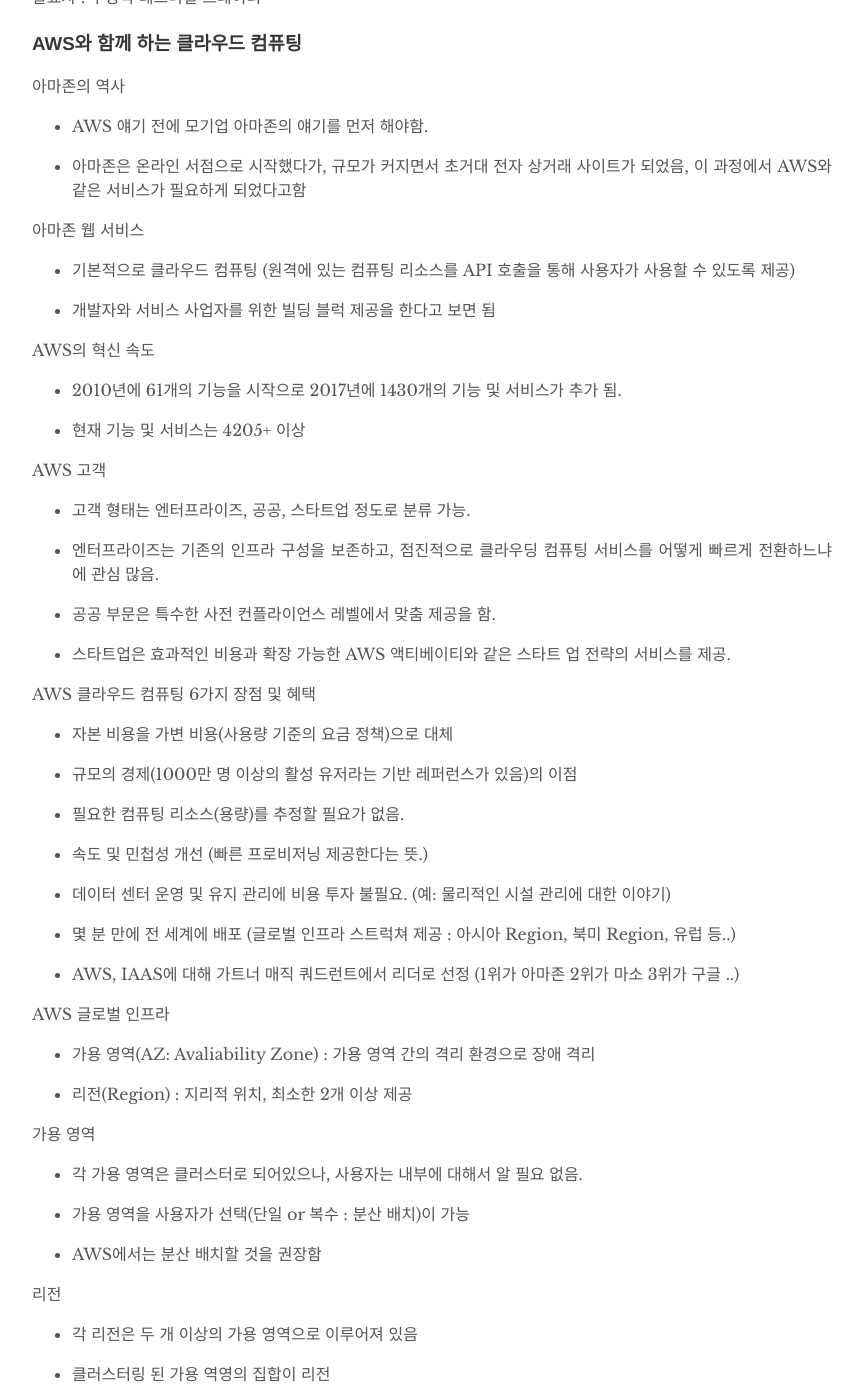
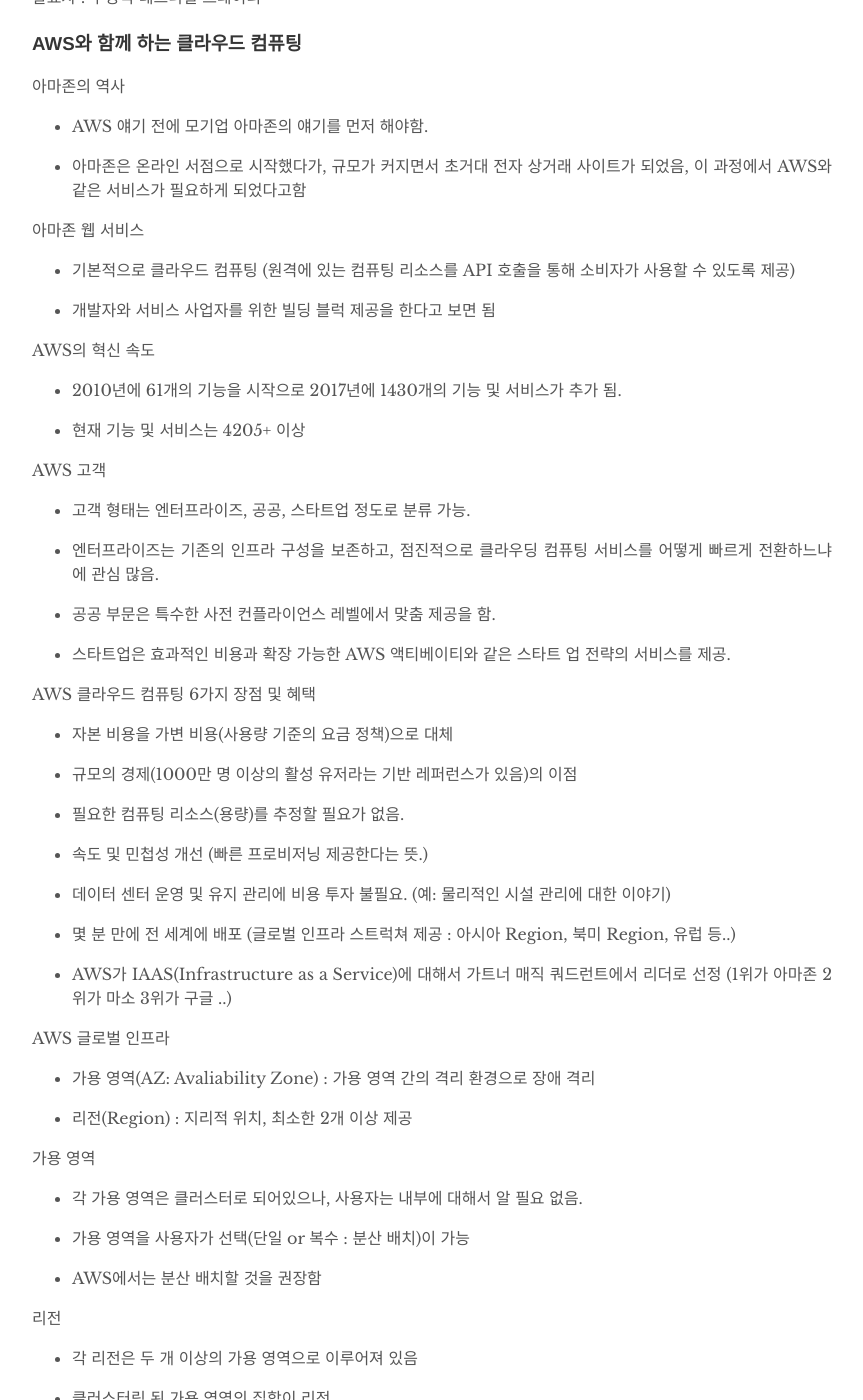
Before and after one commit to glqdlt/glqdlt.github.io, a Jekyll site: the page built from _posts/2018-04-18-AWSomeday 후기.md, in a window 1280 px wide and 1400 px high, scrolled down 1721 px. Shown: the whole window, without its empty margins (208-1071 px from the left). Built offline with Jekyll 4.4.1, drawn with Linux system fonts in a browser that asks for light colours; comment, search, counter and statistics services are not loaded.

Commit message:
update : 보충 설명

```diff
--- a/_posts/2018-04-18-AWSomeday 후기.md
+++ b/_posts/2018-04-18-AWSomeday 후기.md
@@ -48,7 +48,7 @@
 
 아마존 웹 서비스
 
-+ 기본적으로 클라우드 컴퓨팅 (원격에 있는 컴퓨팅 리소스를 API 호출을 통해 사용자가 사용할 수 있도록 제공)
++ 기본적으로 클라우드 컴퓨팅 (원격에 있는 컴퓨팅 리소스를 API 호출을 통해 소비자가 사용할 수 있도록 제공)
 
 + 개발자와 서비스 사업자를 위한 빌딩 블럭 제공을 한다고 보면 됨
 
@@ -83,7 +83,7 @@
 + 몇 분 만에 전 세계에 배포 (글로벌 인프라 스트럭쳐 제공 : 아시아 Region, 북미 Region, 유럽 등..)
 
 
-+ AWS, IAAS에 대해 가트너 매직 쿼드런트에서 리더로 선정
++ AWS가 IAAS(Infrastructure as a Service)에 대해서 가트너 매직 쿼드런트에서 리더로 선정
 (1위가 아마존 2위가 마소 3위가 구글 ..)
 
 AWS 글로벌 인프라
```
